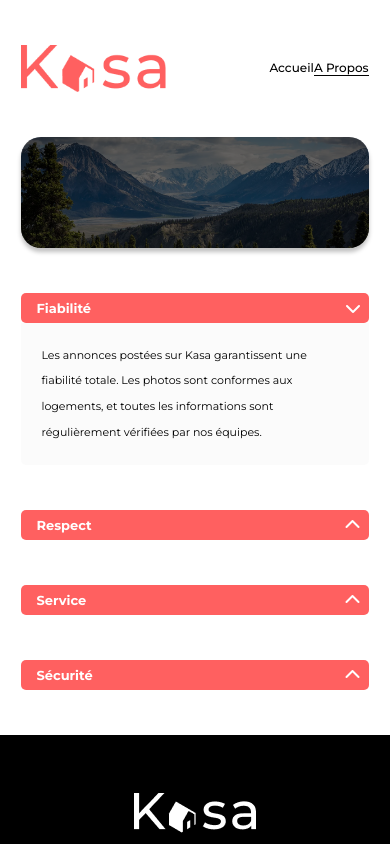
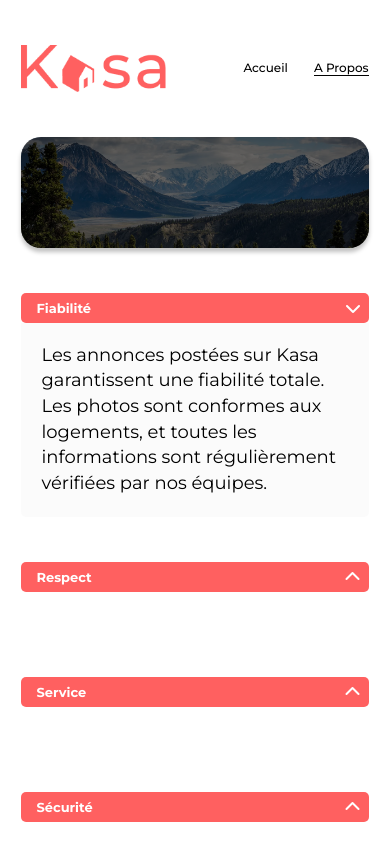
Before and after one commit to pnouhen/Kasa---React---OpenClassrooms, a React (Vite) app: page /a-propos in a window 390 px wide. Both pictures are taken after a click on the icon 352 px from the left and 307 px from the top of the page. Shown: the top 844 px of the page. Built offline with nearby package versions, Linux system fonts and the light colour scheme; a web font is replaced by a local one.

Commit message:
Header en responsive + NavLink Error404 + Animation filtre en cours

```diff
--- a/src/components/Error404.jsx
+++ b/src/components/Error404.jsx
@@ -1,5 +1,6 @@
 import Header from "./Header.jsx";
 import Footer from "./Footer.jsx";
+import { NavLink } from "react-router-dom";
 import "../styles/error404.scss";
 
 export default function Logement() {
@@ -7,8 +8,12 @@ export default function Logement() {
     <>
       <Header />
       <h1>404</h1>
-      <p className="descriptionError">Oups! La page que vous demandez n&apos;existe pas.</p>
-      <a>Retourner sur la page d’accueil</a>
+      <p className="descriptionError">
+        Oups! La page que vous demandez n&apos;existe pas.
+      </p>
+      <NavLink to="/">
+        Retourner sur la page d’accueil
+      </NavLink>
       <Footer />
     </>
   );
--- a/src/components/Filter.jsx
+++ b/src/components/Filter.jsx
@@ -16,7 +16,7 @@ export default function Filter({ title, content }) {
           }}
         ></i>
       </div>
-      <p className={open ? "" : "close"}>{content}</p>
+      <p className={open ? "open" : ""}>{content}</p>
     </article>
   );
 }
--- a/src/styles/accueil.scss
+++ b/src/styles/accueil.scss
@@ -17,34 +17,4 @@ section {
     background-color: transparent;
     padding: 0;
   }
-  article {
-    position: relative;
-    width: 100%;
-    max-width: 340px;
-    height: 340px;
-    border-radius: 10px;
-    display: flex;
-    flex-direction: column;
-    justify-content: end;
-    background: linear-gradient(
-      180deg,
-      rgba(255, 255, 255, 0) 0%,
-      rgba(10, 10, 10, 0) 42%,
-      rgba(4, 4, 4, 0.205) 99.99%,
-      rgba(0, 0, 0, 0.5) 100%
-    );
-    img {
-      position: absolute;
-      z-index: -1;
-      width: 100%;
-      height: 100%;
-    }
-    h2 {
-      font-weight: 700;
-      font-size: 18px;
-      line-height: 25.67px;
-      color: rgba(255, 255, 255, 1);
-      padding: $padding-title-card;
-    }
-  }
 }
--- /dev/null
+++ b/src/styles/cards.scss
@@ -0,0 +1,30 @@
+article {
+    position: relative;
+    width: 100%;
+    max-width: 340px;
+    height: 340px;
+    border-radius: 10px;
+    display: flex;
+    flex-direction: column;
+    justify-content: end;
+    background: linear-gradient(
+      180deg,
+      rgba(255, 255, 255, 0) 0%,
+      rgba(10, 10, 10, 0) 42%,
+      rgba(4, 4, 4, 0.205) 99.99%,
+      rgba(0, 0, 0, 0.5) 100%
+    );
+    img {
+      position: absolute;
+      z-index: -1;
+      width: 100%;
+      height: 100%;
+    }
+    h2 {
+      font-weight: 700;
+      font-size: 18px;
+      line-height: 25.67px;
+      color: rgba(255, 255, 255, 1);
+      padding: $padding-title-card;
+    }
+  }
--- a/src/styles/error404.scss
+++ b/src/styles/error404.scss
@@ -30,6 +30,7 @@ a{
     font-size: 18px;
     margin-bottom: $margin-desktop;
     text-decoration: underline;
+    color: black;
     @media screen and (max-width:1024px) {
         font-size: 14px;
         margin-bottom: $margin-tablette;
--- a/src/styles/filter.scss
+++ b/src/styles/filter.scss
@@ -7,6 +7,7 @@
   margin: auto;
   margin-top: $top-margin;
   .name {
+  position: relative;
     box-sizing: border-box;
     height: 52px;
     border-radius: 5px;
@@ -44,6 +45,8 @@
     }
   }
   p {
+    position: absolute;
+    z-index: -1;
     background: rgba(246, 246, 246, 0.45);
     padding: 20px;
     line-height: 25.67px;
@@ -52,11 +55,38 @@
     margin: 0;
     font-size: 18px;
     text-align: left;
+    transform: translateY(-20px);
+    opacity: 0;
+    max-height: 0;
+    animation: closeFilter 400ms forwards;
+  }
+  @keyframes closeFilter{
+    from{
+    transform: translateY(0);
+    opacity: 1;
+    max-height: 1000px;
+    position: relative;
+    }
+    to{
+      position: relative;
+    }
+  }
+  p.open {
+    animation: openFilter 400ms forwards;
+  }
+  @keyframes openFilter{
+    from{
+      position: relative;
+    }
+    to{
+      transform: translateY(0);
+    opacity: 1;
+    max-height: 1000px;
+    position: relative;
+    }
+  }
+
     @media screen and (max-width: 768px) {
       font-size: 11px;
     }
-  }
-  .close{
-    display: none;
-  }
 }
--- a/src/styles/header.scss
+++ b/src/styles/header.scss
@@ -22,6 +22,10 @@ header {
       justify-content: space-between;
       padding: 0;
       margin: 0;
+      @media screen and (max-width: 768px) {
+        width: auto;
+        gap: 26px;
+      }
       li {
         list-style-type: none;
         a {
```
Also changed, not shown: src/components/Cards.jsx (added, +17 -0 lines).
